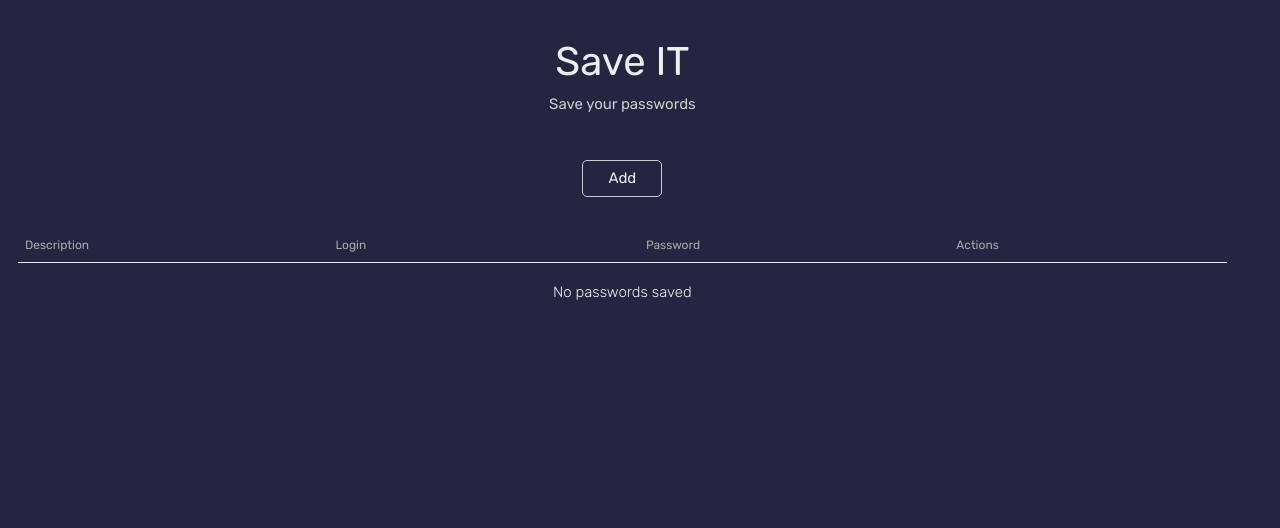
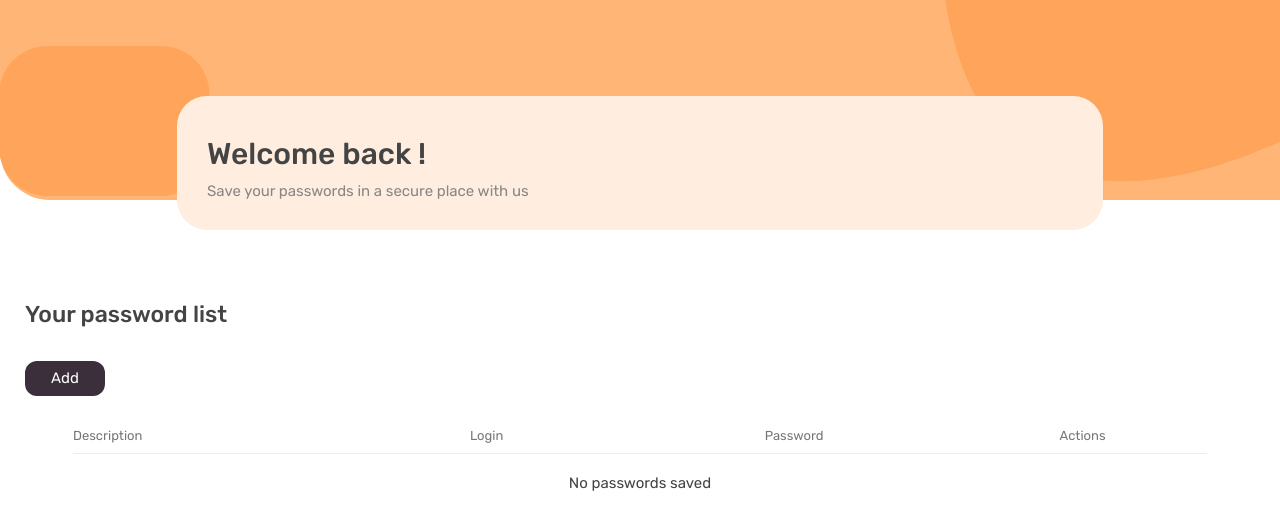
Before and after one commit to nicvlt/save-it, a React (Vite) app: page / in a window 1280 px wide. Shown: the top 528 px of the page. Built offline with nearby package versions, Linux system fonts and the light colour scheme.

Commit message:
new design

```diff
--- a/src-tauri/tauri.conf.json
+++ b/src-tauri/tauri.conf.json
@@ -60,10 +60,10 @@
     "windows": [
       {
         "fullscreen": false,
-        "height": 600,
+        "height": 750,
         "resizable": false,
         "title": "save-it",
-        "width": 400
+        "width": 550
       }
     ]
   }
--- a/src/App.jsx
+++ b/src/App.jsx
@@ -4,6 +4,7 @@ import Header from './components/Header'
 import Table from './components/Table'
 import ButtonOpenModal from "./components/ButtonOpenModal"
 import Modal from './components/Modal'
+import {theme} from './shared/theme'
 
 export default function App() {
   const [showModalAdd, setShowModalAdd] = useState(false)
@@ -54,27 +55,63 @@ export default function App() {
 
 
   return (
+    <div style={styles.godContainer}>
+      <div style={styles.topSpacer}>
+        <div style={styles.square}/>
+        <svg style={styles.blob} viewBox="0 0 200 200" xmlns="http://www.w3.org/2000/svg">
+          <path fill="#FEA55B" d="M41.5,-19.1C46.5,1.9,38.2,21.6,20.4,36.5C2.6,51.4,-24.8,61.6,-39.6,51.5C-54.5,41.5,-56.8,11.1,-48.1,-15C-39.4,-41,-19.7,-62.9,-0.7,-62.7C18.2,-62.4,36.5,-40.1,41.5,-19.1Z" transform="translate(100 100)" />
+        </svg>
+      </div>
+
+      <Header/>
+
       <div style={styles.container}>
-      <Modal label={'Add a new password'} action={'Add'} isOpen={showModalAdd} close={handleCloseModalAdd}
+        <Modal label={'Add a new password'}
+        subtitle={'Fill the fields below to add a new password'}
+        action={'Add'} isOpen={showModalAdd} close={handleCloseModalAdd}
         rows={rows} setRows={setRows} defaultData={{'title':'','login':''}}
         />
         <Modal label={'Change your password'} action={'Edit'} isOpen={showModalEdit} close={handleCloseModalEdit}
         rows={rows} setRows={setRows} defaultData={rowToEdit}
         />
-      <Header/>
+        <div style={styles.tableLabel}>Your password list</div>
         <ButtonOpenModal  handleOpenModal={handleOpenModalAdd}/>
         <Table rows={rows} handleAction={handleAction}/>
+      </div>
     </div>
   );
 }
 
 const styles = {
-  container: {
-    width:'96vw',
-    height:'97vh',
-    backgroundColor:'#242641',
+  godContainer: {
     fontFamily:'Rubik',
     overflowX: 'hidden',
     overflowY: 'hidden',
   },
+  blob: {
+    transform: 'translate(50%, -64%)',
+  },
+  square: {
+    height:5,
+    width:7,
+    backgroundColor: theme.darkOrange,
+    borderRadius:1.6,
+    transform: 'scale(30) translate(48%, 79%)'
+  },
+  container: {
+    width:'100vw',
+    backgroundColor: 'white',
+    marginTop:100,
+  },
+  topSpacer: {
+    backgroundColor: theme.lightOrange,
+    height:'25vh',
+    borderRadius: '0 0 0px 50px',
+  },
+  tableLabel: {
+    fontSize: 23,
+    fontWeight: 500,
+    color:'#444444',
+    marginLeft: 25,
+  },
 }
--- a/src/components/ButtonModal.jsx
+++ b/src/components/ButtonModal.jsx
@@ -1,10 +1,28 @@
 import { useState } from "react"
+import { theme } from "../shared/theme"
 
 export default function ButtonModal({onClick, title}){
     const [isPressed, setIsPressed] = useState(false)
     const [isHovered, setIsHovered] = useState(false)
     return(
     <div style={styles.container}>
+        {title === 'Cancel' ?
+        <div
+        //animation
+        onMouseEnter={() => setIsHovered(true)}
+        onMouseLeave={() => setIsHovered(false)}
+        onMouseDown={() => setIsPressed(true)}
+        onMouseUp={() => {setIsPressed(false)
+        }}
+        //style
+        style={{...styles.button,
+        transform: isPressed ? 'scale(0.95)' : 'scale(1)',
+        backgroundColor: isHovered ? 'rgba(59, 47, 60, 0.1)' : 'transparent',}}
+        //action
+        onClick={onClick}
+        >
+            <div style={{...styles.text,  color: '#444444',}}>{title}</div>
+        </div> :
         <div
         //animation
         onMouseEnter={() => setIsHovered(true)}
@@ -14,12 +32,13 @@ export default function ButtonModal({onClick, title}){
         }}
         //style
         style={{...styles.button, transform: isPressed ? 'scale(0.95)' : 'scale(1)',
-        backgroundColor: isHovered ? 'rgba(255,255,255,0.1)' : 'transparent'}}
+        backgroundColor: isHovered ? theme.activableHovered : theme.activable,}}
         //action
         onClick={onClick}
         >
             <div style={styles.text}>{title}</div>
         </div>
+        }
     </div>
     )
 }
@@ -29,18 +48,16 @@ const styles = {
         display:'flex',
         justifyContent:'center',
         alignItems:'center',
-        height:50,
-        width:200,
         marginLeft:'auto',
         marginRight:'auto',
     },
     button:{
+        border: `1px solid ${theme.activable}`,
         height:35,
         width:80,
         marginLeft:'auto',
         marginRight:'auto',
-        borderRadius:5,
-        border: '1px solid #cccccc',
+        borderRadius:12,
         display:'flex',
         justifyContent:'center',
         alignItems:'center',
@@ -48,8 +65,8 @@ const styles = {
     },
     text:{
         fontFamily:'Rubik',
-        fontSize:16,
-        color:'#cccccc',
+        fontSize:14,
+        color:'white',
         userSelect:'none',
     }
 }
--- a/src/components/ButtonOpenModal.jsx
+++ b/src/components/ButtonOpenModal.jsx
@@ -1,4 +1,5 @@
 import { useState } from "react"
+import { theme } from "../shared/theme"
 
 export default function ButtonOpenModal({handleOpenModal}){
   const [isPressedButton, setIsPressedButton] = useState(false)
@@ -15,7 +16,7 @@ export default function ButtonOpenModal({handleOpenModal}){
       handleOpenModal(true)}}
       //style
       style={{...styles.buttonContainer,
-      backgroundColor: isHoveredButton ? 'rgba(255,255,255,0.1)' : 'transparent',
+      backgroundColor: isHoveredButton ? theme.activableHovered : theme.activable,
       transform: isPressedButton ? 'scale(0.95)' : 'scale(1)'}}>
       <div style={{...styles.buttonText}}>
           Add
@@ -27,22 +28,17 @@ export default function ButtonOpenModal({handleOpenModal}){
 
 const styles = {
     buttonFixVoid:{
-        width:80,
-        height:35,
-        marginLeft:'auto',
-        marginRight:'auto',
-        marginTop:20,
-        marginBottom:30,
+        marginTop:30,
+        marginBottom:20,
         height:40,
         display:'flex',
-        justifyContent:'center',
         alignItems:'center',
+        marginLeft:25
     },
       buttonContainer:{
         width:80,
         height:35,
-        borderRadius:5,
-        border: '1px solid #cccccc',
+        borderRadius:12,
         display:'flex',
         justifyContent:'center',
         alignItems:'center',
@@ -51,6 +47,6 @@ const styles = {
       buttonText:{
         fontSize:15,
         userSelect:'none',
-        color:'#eeeeee',
+        color:'white',
       },
 }
--- a/src/components/Header.jsx
+++ b/src/components/Header.jsx
@@ -1,30 +1,47 @@
+import { theme } from '../shared/theme'
+
 export default function Header(){
     return(
+        <div style={styles.container}>
           <div style={styles.header}>
             <div style={styles.title}>
-                Save IT
+                Welcome back !
             </div>
             <div style={styles.subtitle}>
-                Save your passwords
+                Save your passwords in a secure place with us
+            </div>
           </div>
         </div>
     )
 }
 
 const styles = {
+  container:{
+    position:'absolute',
+    marginLeft:'auto',
+    marginRight:'auto',
+    top:'12vh',
+    left:'50%',
+    transform:'translate(-50%,0)',
+    zIndex:1,
+  },
   header: {
+      borderRadius:30,
       userSelect:'none',
-        paddingTop:30,
-        paddingBottom:25,
-        textAlign:'center',
+      paddingTop:40,
+      paddingBottom:30,
+      paddingLeft:30,
+      backgroundColor:theme.whiteContrast,
+      width:'70vw',
     },
     title:{
-        fontSize:40,
-        color:'#eeeeee',
+      fontSize:30,
+      color:'#444444',
+      fontWeight:'500',
     },
     subtitle:{
       fontSize:15,
       marginTop:10,
-        color:'#cccccc'
+      color:'#898683'
     }
 }
--- a/src/components/Modal.jsx
+++ b/src/components/Modal.jsx
@@ -1,11 +1,13 @@
-import React, { useEffect, useState } from 'react';
+import React, { useEffect, useState } from 'react'
 import ReactModal from 'react-modal';
 import Textfield from "./Textfield"
 import ButtonModal from "./ButtonModal"
 import CloseIcon from "../assets/close.svg"
 import './Modal.css'
+import '../App.css'
+import { theme } from '../shared/theme'
 
-export default function Modal({label, isOpen, close, action, rows, setRows, defaultData}) {
+export default function Modal({label, isOpen, subtitle, close, action, rows, setRows, defaultData}) {
     const [title, setTitle] = useState('')
     const [login, setLogin] = useState('')
     const [password, setPassword] = useState('')
@@ -68,40 +70,36 @@ export default function Modal({label, isOpen, close, action, rows, setRows, defa
             left: 0,
             right: 0,
             bottom: 0,
-            backgroundColor: 'rgba(0, 0, 0, 0.3)',
+            backgroundColor: 'rgba(0, 0, 0, 0.4)',
+            zIndex:999,
           },
           content: {
             position: 'absolute',
-            top: '70px',
-            left: '60px',
-            right: '60px',
-            bottom: '70px',
+            top: '140px',
+            left: '110px',
+            right: '110px',
+            bottom: '140px',
             border: 'none',
-            background: '#303151',
-            borderRadius:5,
+            background: 'white',
+            borderRadius: 30,
             transition: 'all 0.7s ease-in-out',
           }
         }}
         >
-          <div style={{weight:'100%', display:'flex', justifyContent:'end',}}>
-            <img
-            //animation
-            onMouseEnter={() => setIsCloseHovered(true)}
-            onMouseLeave={() => setIsCloseHovered(false)}
-            onMouseUp={() => setIsCloseHovered(false)}
-            src={CloseIcon}
-            style={{...styles.closeIcon, transform: isCloseHovered && 'rotate(0.5turn) scale(1.1)'}}
-            //action
-            onClick={close}/>
-          </div>
           <div style={styles.modalTitle}>
             {label}
+          </div>
+          <div style={styles.subtitle}>
+            {subtitle}
           </div>
           <div style={styles.textfieldContainer}>
             <Textfield label='Title' onChange={setTitle} defaultData={title}/>
             <Textfield label='Login' onChange={setLogin} defaultData={login}/>
             <Textfield label='Password' onChange={setPassword}/>
-            <ButtonModal onClick={handleSubmit} title={action}/>
+            <div style={styles.button}>
+              <ButtonModal onClick={close} title='Cancel'/>
+              <ButtonModal onClick={handleSubmit} title={action}/>
+            </div>
           </div>
         </ReactModal>
     )
@@ -111,28 +109,42 @@ const styles = {
     textfieldContainer:{
         display:'grid',
         gridTemplateRows:'repeat(3, 10%)',
-        gap:40,
-
+        gap:30,
       },
       modalTitle:{
-        color: '#cccccc',
-        fontSize: 20,
-        marginTop: 35,
-        marginBottom: 50,
+        color: '#444444',
+        fontSize: 18,
+        fontWeight: '500',
         display:'flex',
-        justifyContent:'center',
-        alignItems:'center',
         fontFamily:'Rubik',
-        fontWeight:400,
         userSelect:'none',
+        marginTop: 90,
+        marginBottom: 10,
+        marginLeft:30,
       },
-
       closeIcon:{
+        position:'absolute',
         objectFit:'contain',
         weight:10,
         height:10,
-        filter: 'invert()',
-        padding:5,
+        padding:10,
         transition: 'ease 1s all',
       },
+      button:{
+        display:'flex',
+        alignItems:'end',
+        marginLeft:'auto',
+        marginRight:24,
+        gap:20,
+      },
+      subtitle:{
+        fontFamily:'Rubik',
+        userSelect:'none',
+        color: '#777777',
+        fontSize: 14,
+        fontWeight: '400',
+        display:'flex',
+        marginBottom: 30,
+        marginLeft:30,
+      }
 }
--- a/src/components/Table.jsx
+++ b/src/components/Table.jsx
@@ -21,25 +21,28 @@ const styles = {
         height:0.5,
         marginTop:10,
         marginBottom:10,
-        width:'100%',
+        width:'90%',
+        marginLeft:'auto',
+        marginRight:'auto',
       },
       table:{
         padding:10,
       },
       tableHead:{
+        width:'90%',
+        marginLeft:'auto',
+        marginRight:'auto',
         display:'grid',
-        gridTemplateColumns: '25% 25% 25% 10%',
-        gap:10,
-        color:'#aaaaaa',
+        gridTemplateColumns: '35% 26% 26% 5%',
+        color:'#777777',
         fontWeight:'400',
-        fontSize:12,
+        fontSize:13,
         userSelect:'none',
-        marginLeft:7,
       },
       noData:{
-        color:'#eeeeee',
+        color:'#444444',
         fontSize:15,
-        fontWeight:'300',
+        fontWeight:'400',
         textAlign:'center',
         marginTop:20,
       },
--- /dev/null
+++ b/src/shared/theme.js
@@ -0,0 +1,13 @@
+const lightOrange = '#ffb576'
+const darkOrange = '#fea55b'
+const whiteContrast = 'hsl(27, 100%, 94%)'
+const activable = 'rgba(59, 47, 60,1)'
+const activableHovered = 'rgba(59, 47, 60, 0.9)'
+
+export const theme = {
+    lightOrange,
+    darkOrange,
+    whiteContrast,
+    activable,
+    activableHovered,
+}
--- a/src/style.css
+++ b/src/style.css
@@ -1,6 +1,4 @@
-:root{
-    padding:0;
-    height:0;
-    width:0;
-    background-color: #242641;
+/* remove default margin from body */
+body{
+    margin:0px;
 }
```
Also changed, not shown: src/components/Modal.css (+1 -10 lines). Lines whose indentation alone changed are shown as unchanged.
